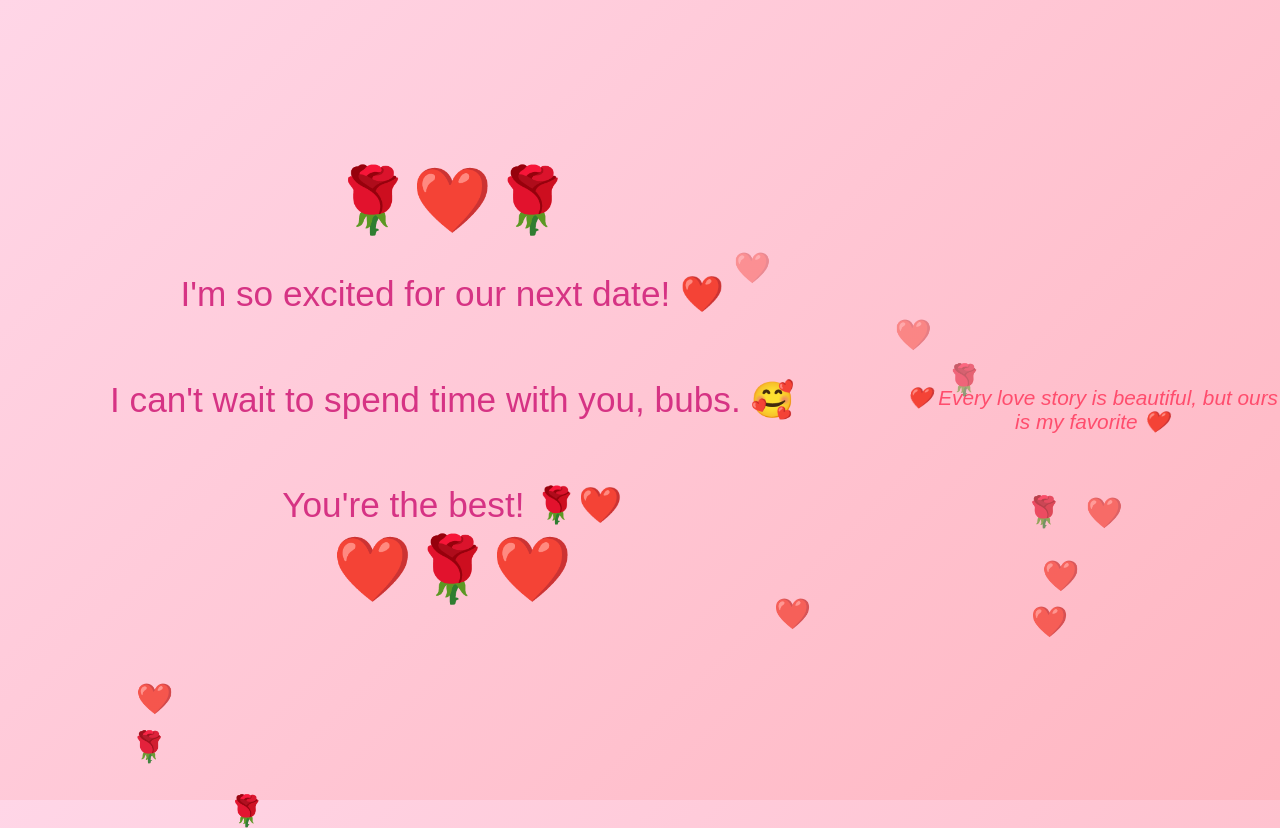
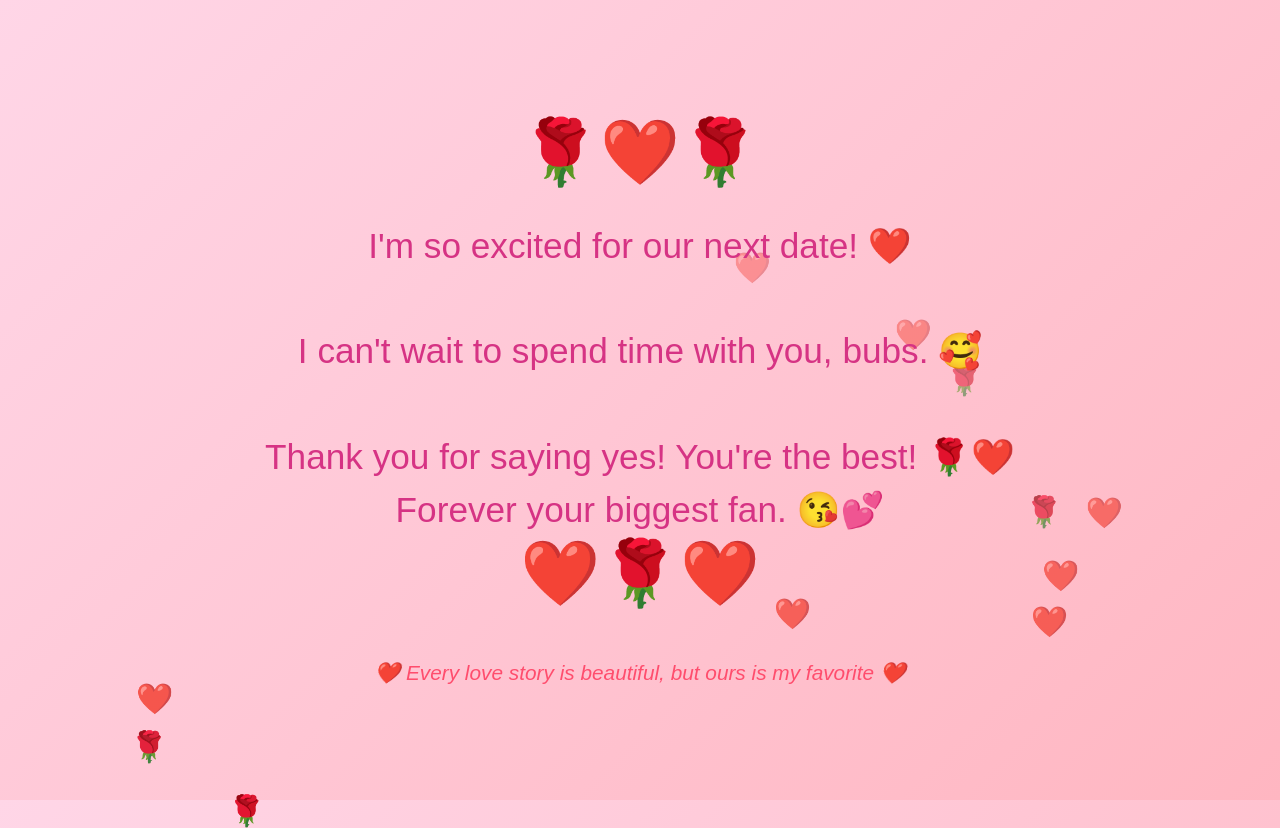
Before and after one commit to j815278-web/Jay, a plain HTML site: page index.html in a window 1280 px wide. Both pictures are taken after a click on the button "Yes ❤️". Drawn offline with Linux system fonts and the light colour scheme.

Commit message:
Add files via upload

```diff
--- a/index.html
+++ b/index.html
@@ -119,17 +119,18 @@ button{
     <div class="message">
         I'm so excited for our next date! ❤️<br><br>
         I can't wait to spend time with you, bubs. 🥰<br><br>
-        You're the best! 🌹❤️
+     Thank you for saying yes!  You're the best! 🌹❤️
+<br> Forever your biggest fan. 😘💕
     </div>
 
     <div class="emoji">❤️🌹❤️</div>
-</div>
 <div class="quote" style="
 margin-top:20px;
 font-size:1.3rem;
 color:#ff4d6d;
 font-style:italic;">
 ❤️ Every love story is beautiful, but ours is my favorite ❤️
+</div>
 </div>
 
 <script>
```
